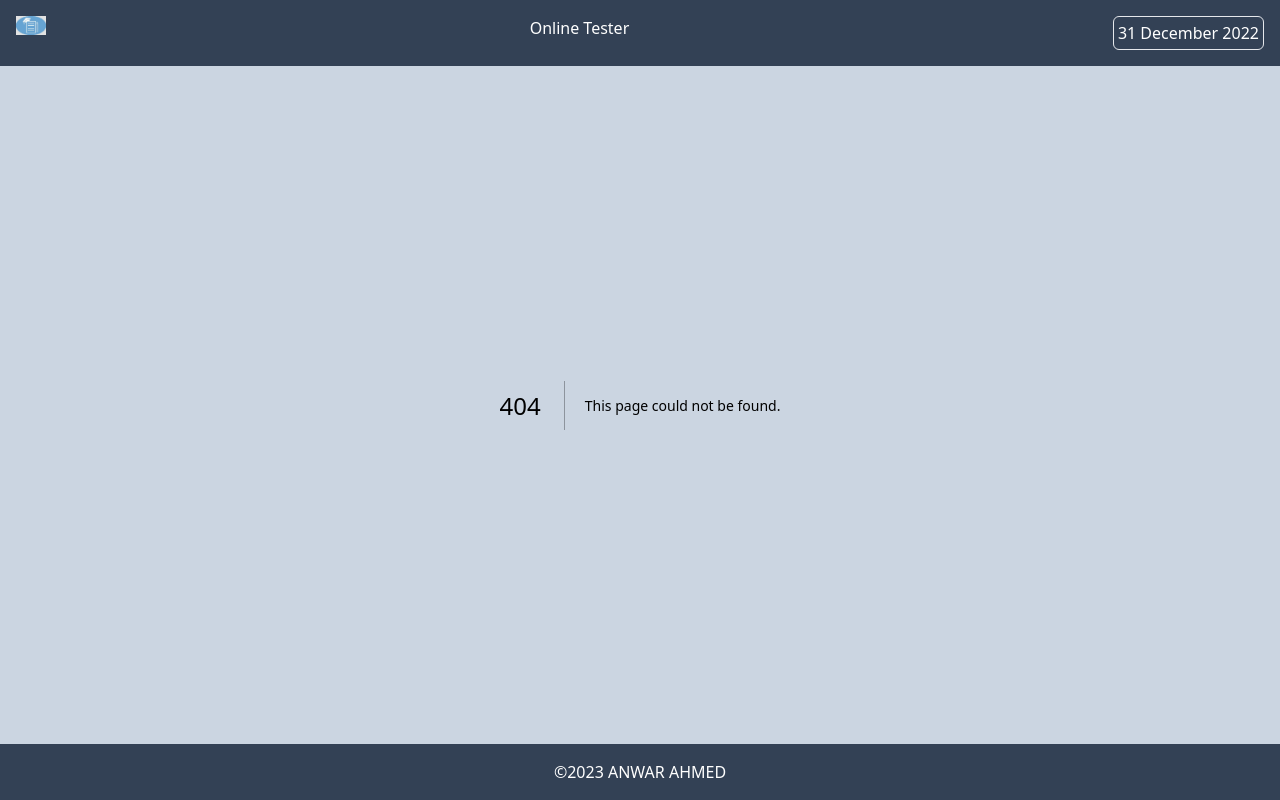
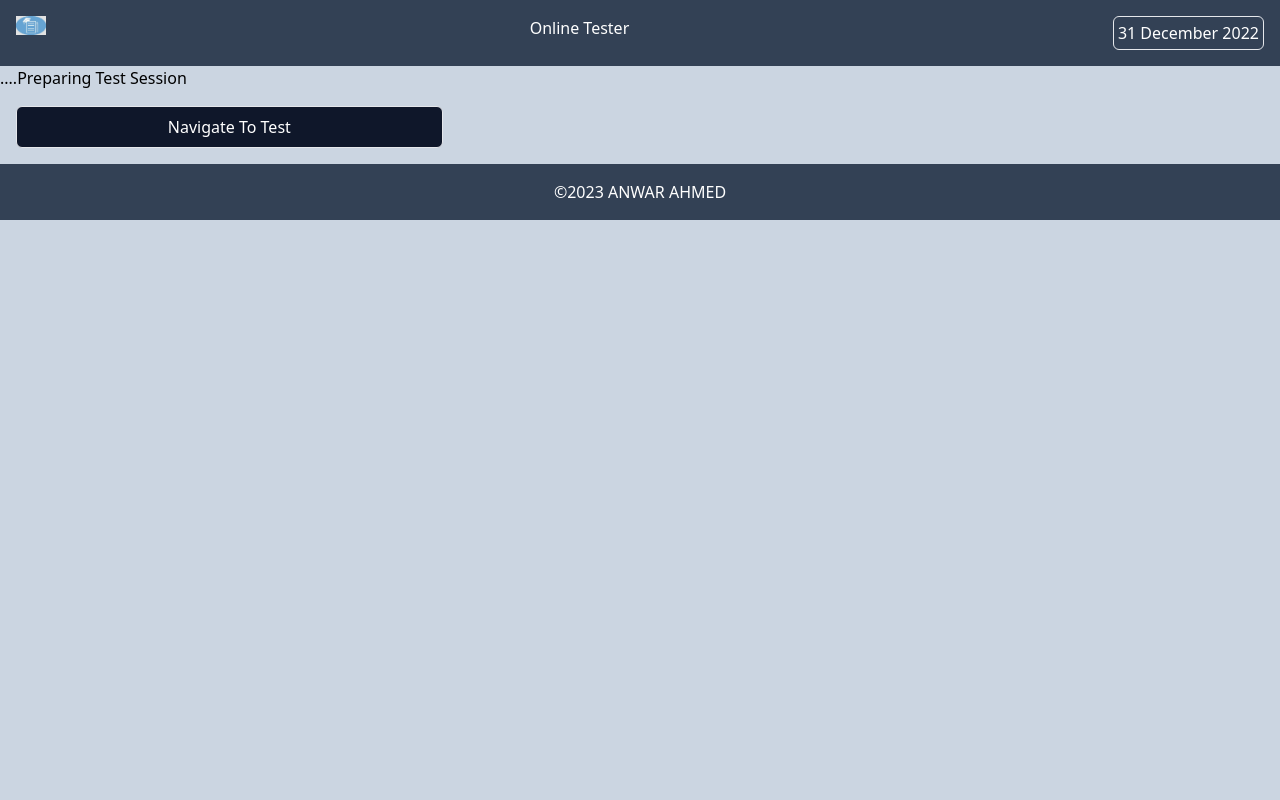
Before and after one commit to stormkid2009/exams-platform, a Next.js app: page /loading in a window 1280 px wide. Before the commit this address had no page. Built offline with nearby package versions, Linux system fonts and the light colour scheme.

Commit message:
adding extra functionality

```diff
--- a/components/buttons/generateBtn.tsx
+++ b/components/buttons/generateBtn.tsx
@@ -6,7 +6,7 @@ interface GenerateTestProps {
 
 function GenerateBtn({generate}:GenerateTestProps) {
   return (
-    <div className="bg-slate-900 text-white border rounded-md p-2 w-1/3 text-center">
+    <div className="bg-slate-900 text-white border rounded-md p-2 m-4  w-1/3 text-center">
       <button onClick={generate}>Generate Test</button>
     </div>
   );
--- /dev/null
+++ b/components/buttons/navigateToTestBtn.tsx
@@ -0,0 +1,16 @@
+//redirect to the specified test page
+
+interface NavigateToTestProps {
+  navigate:()=>void
+}
+function NavigateToTestBtn({navigate}:NavigateToTestProps) {
+  return (
+    <div className="bg-slate-900 text-white border rounded-md p-2 m-4  w-1/3 text-center">
+        <button onClick={navigate}>
+            Navigate To Test
+        </button>
+    </div>
+  )
+}
+
+export default NavigateToTestBtn
--- a/components/user/header.tsx
+++ b/components/user/header.tsx
@@ -3,7 +3,7 @@
 
 function Header() {
   return (
-    <div className=" ">
+    <div className="p-2 m-4 ">
       <p className="">please write valid email down below and click generate Test</p>
     </div>
   );
--- a/components/user/index.tsx
+++ b/components/user/index.tsx
@@ -1,14 +1,16 @@
 
-import "tailwindcss/tailwind.css"
+
 import UserInput from './userInput'
 import Header from './header'
 import GenerateBtn from "../buttons/generateBtn"
-
+import { useRouter } from 'next/router'
 
 
 function User() {
+  const router = useRouter();
   function generateTest(){
-    console.log(`we are generating the test for You`)
+    router.push('./loading')
+
   }
   return (
     <div className="h-full flex flex-col items-center border-2  p-4 m-4">
--- a/components/user/userInput.tsx
+++ b/components/user/userInput.tsx
@@ -3,7 +3,7 @@
 
 function UserInput() {
   return (
-    <div className='border-2 rounded-md text-center p-2 m-4'>
+    <div className='border-2 rounded-md text-center p-2 m-2'>
         <label htmlFor="session-input"className='px-2'>Email </label>
         <input
             id="session-input"
@@ -11,7 +11,7 @@ function UserInput() {
             placeholder="username@example.com"
             aria-label="session-input"
             aria-describedby="session-input-description"
-            className="p-2"
+            className="p-2 m-2"
             />
     </div>
   )
--- /dev/null
+++ b/pages/loading/index.tsx
@@ -0,0 +1,21 @@
+import { useRouter } from 'next/router'
+
+import NavigateToTestBtn from '../../components/buttons/navigateToTestBtn'
+
+
+function Loading() {
+    const router = useRouter();
+    const redirectToTest=()=>{
+        router.push('./test')
+    }
+  return (
+    <div>
+        <div>
+            <p>....Preparing Test Session</p>
+        </div>
+        <NavigateToTestBtn  navigate={redirectToTest}/>
+    </div>
+  )
+}
+
+export default Loading
```
